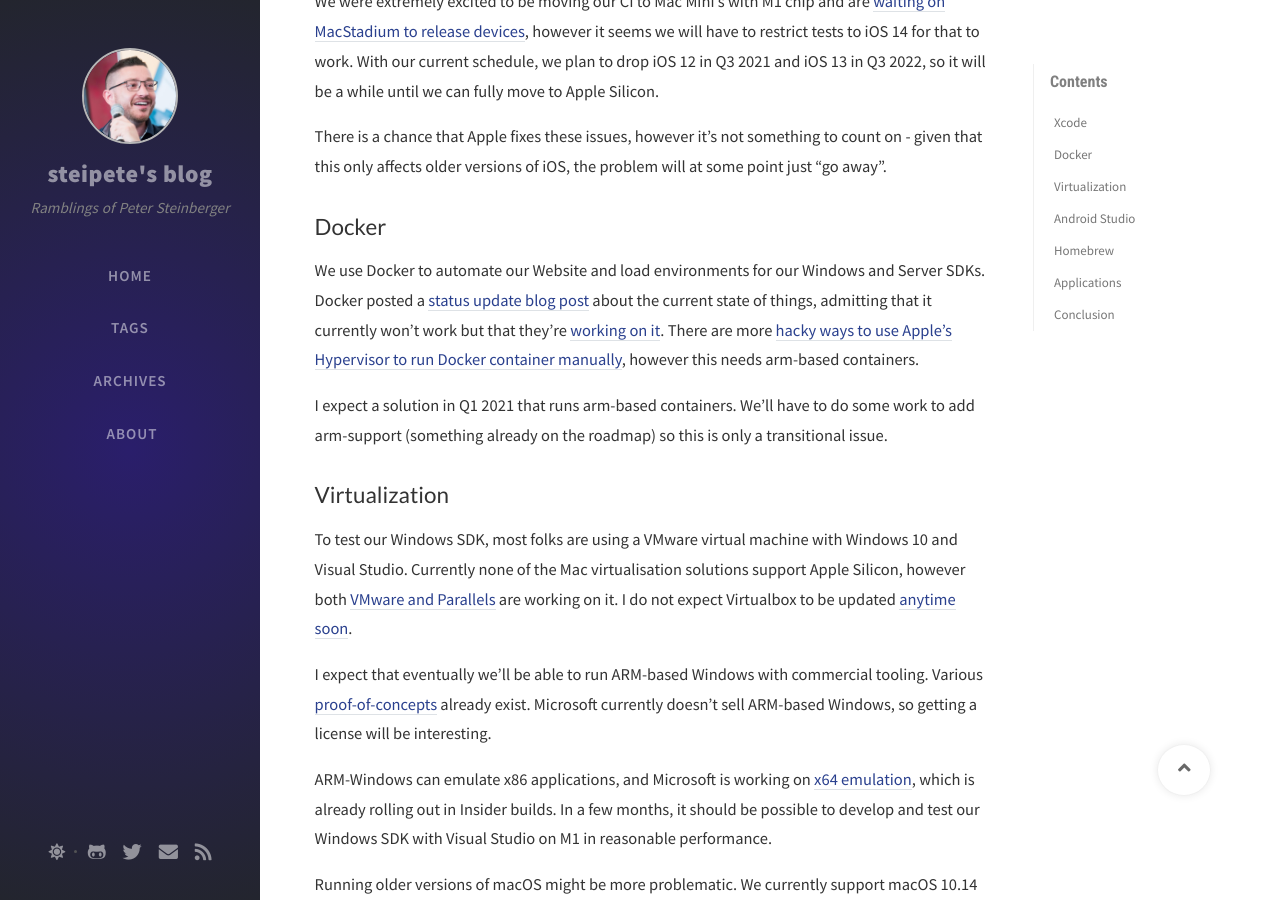
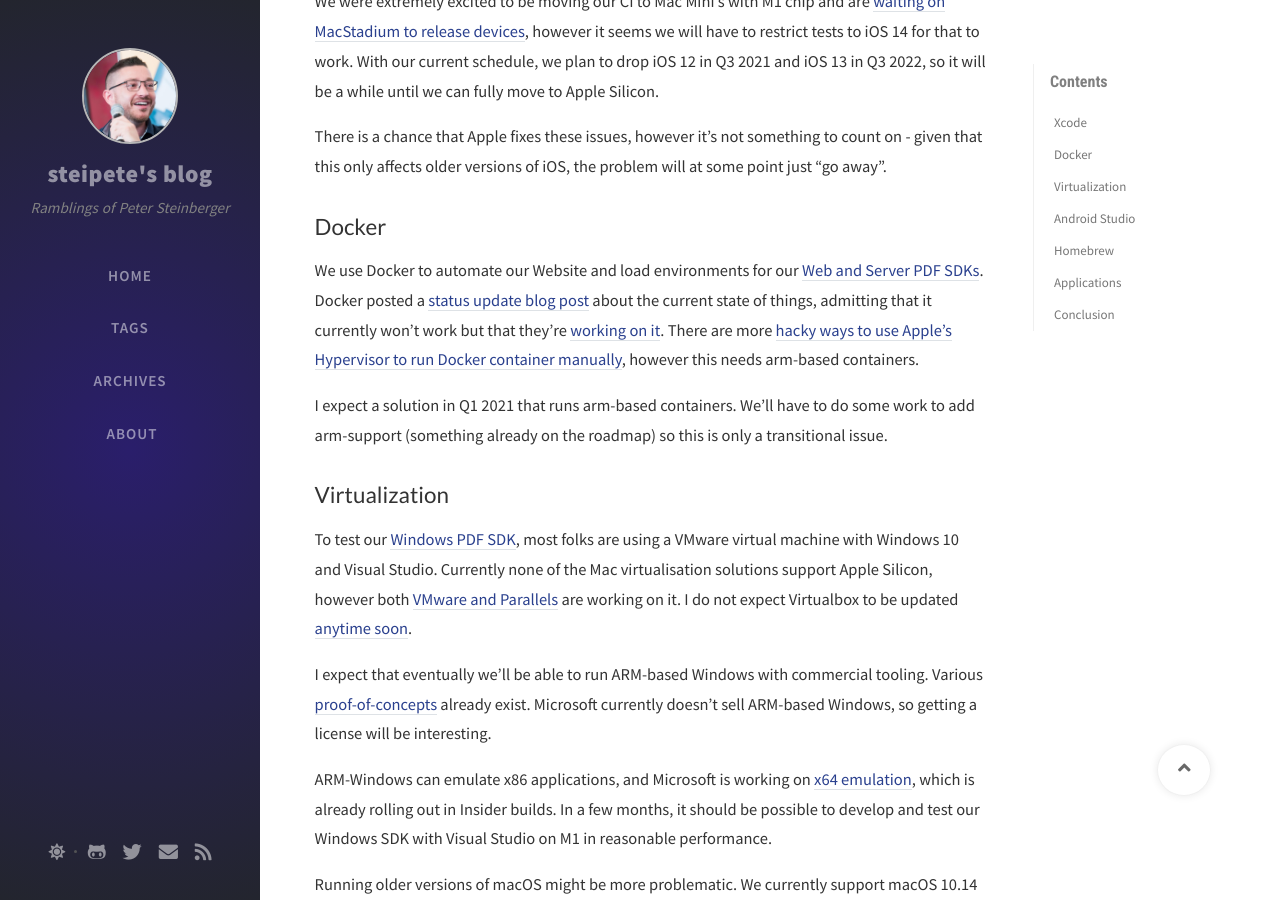
Before and after one commit to steipete/steipete.com, a Jekyll site: the page built from _posts/2020-11-28-apple-silicon-m1-a-developer-perspective.md, in a window 1280 px wide and 900 px high, scrolled down 1175 px. Built offline with Jekyll 4.4.1, drawn with Linux system fonts in a browser that asks for light colours; nearby versions of some CDN libraries; comment, search, counter and statistics services are not loaded.

Commit message:
keywords

```diff
--- a/_posts/2020-11-28-apple-silicon-m1-a-developer-perspective.md
+++ b/_posts/2020-11-28-apple-silicon-m1-a-developer-perspective.md
@@ -25,13 +25,13 @@
 
 ## Docker
 
-We use Docker to automate our Website and load environments for our Windows and Server SDKs. Docker posted a [status update blog post](https://www.docker.com/blog/apple-silicon-m1-chips-and-docker/) about the current state of things, admitting that it currently won't work but that they're [working on it](https://github.com/docker/roadmap/issues/142). There are more [hacky ways to use Apple's Hypervisor to run Docker container manually](https://finestructure.co/blog/2020/11/27/running-docker-on-apple-silicon-m1-follow-up), however this needs arm-based containers.
+We use Docker to automate our Website and load environments for our [Web and Server PDF SDKs](https://pspdfkit.com/pdf-sdk/web/). Docker posted a [status update blog post](https://www.docker.com/blog/apple-silicon-m1-chips-and-docker/) about the current state of things, admitting that it currently won't work but that they're [working on it](https://github.com/docker/roadmap/issues/142). There are more [hacky ways to use Apple's Hypervisor to run Docker container manually](https://finestructure.co/blog/2020/11/27/running-docker-on-apple-silicon-m1-follow-up), however this needs arm-based containers.
 
 I expect a solution in Q1 2021 that runs arm-based containers. We'll have to do some work to add arm-support (something already on the roadmap) so this is only a transitional issue.
 
 ## Virtualization
 
-To test our Windows SDK, most folks are using a VMware virtual machine with Windows 10 and Visual Studio. Currently none of the Mac virtualisation solutions support Apple Silicon, however both [VMware and Parallels](https://appleinsider.com/articles/20/11/11/parallels-confirms-apple-m1-support-amid-silence-from-other-virtualization-companies) are working on it. I do not expect Virtualbox to be updated [anytime soon](https://forums.virtualbox.org/viewtopic.php?f=8&t=98742).
+To test our [Windows PDF SDK](https://pspdfkit.com/pdf-sdk/windows/), most folks are using a VMware virtual machine with Windows 10 and Visual Studio. Currently none of the Mac virtualisation solutions support Apple Silicon, however both [VMware and Parallels](https://appleinsider.com/articles/20/11/11/parallels-confirms-apple-m1-support-amid-silence-from-other-virtualization-companies) are working on it. I do not expect Virtualbox to be updated [anytime soon](https://forums.virtualbox.org/viewtopic.php?f=8&t=98742).
 
 I expect that eventually we'll be able to run ARM-based Windows with commercial tooling. Various [proof-of-concepts](https://9to5mac.com/2020/11/27/arm-windows-virtualization-m1-mac/) already exist. Microsoft currently doesn't sell ARM-based Windows, so getting a license will be interesting.
 
```
